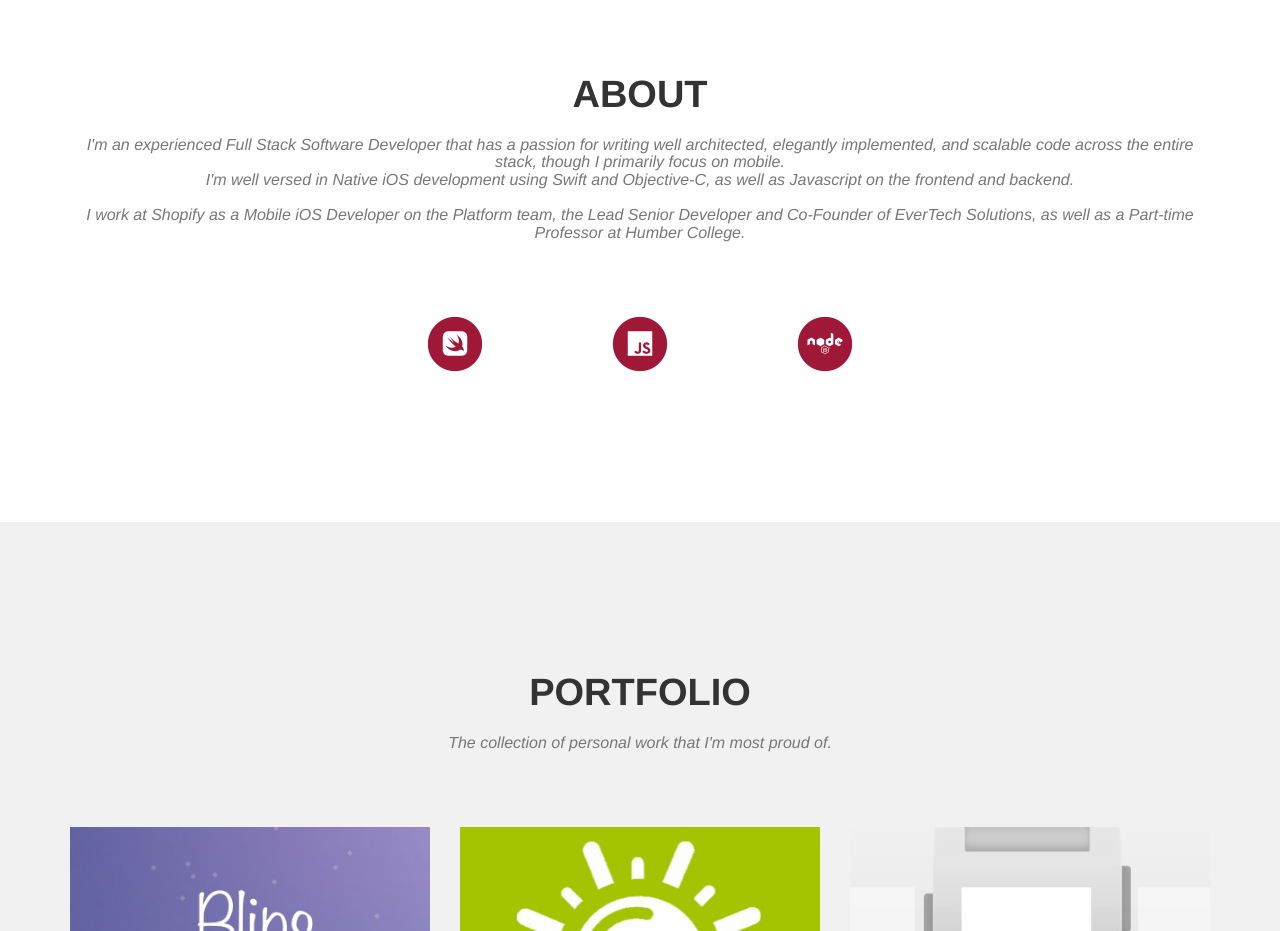
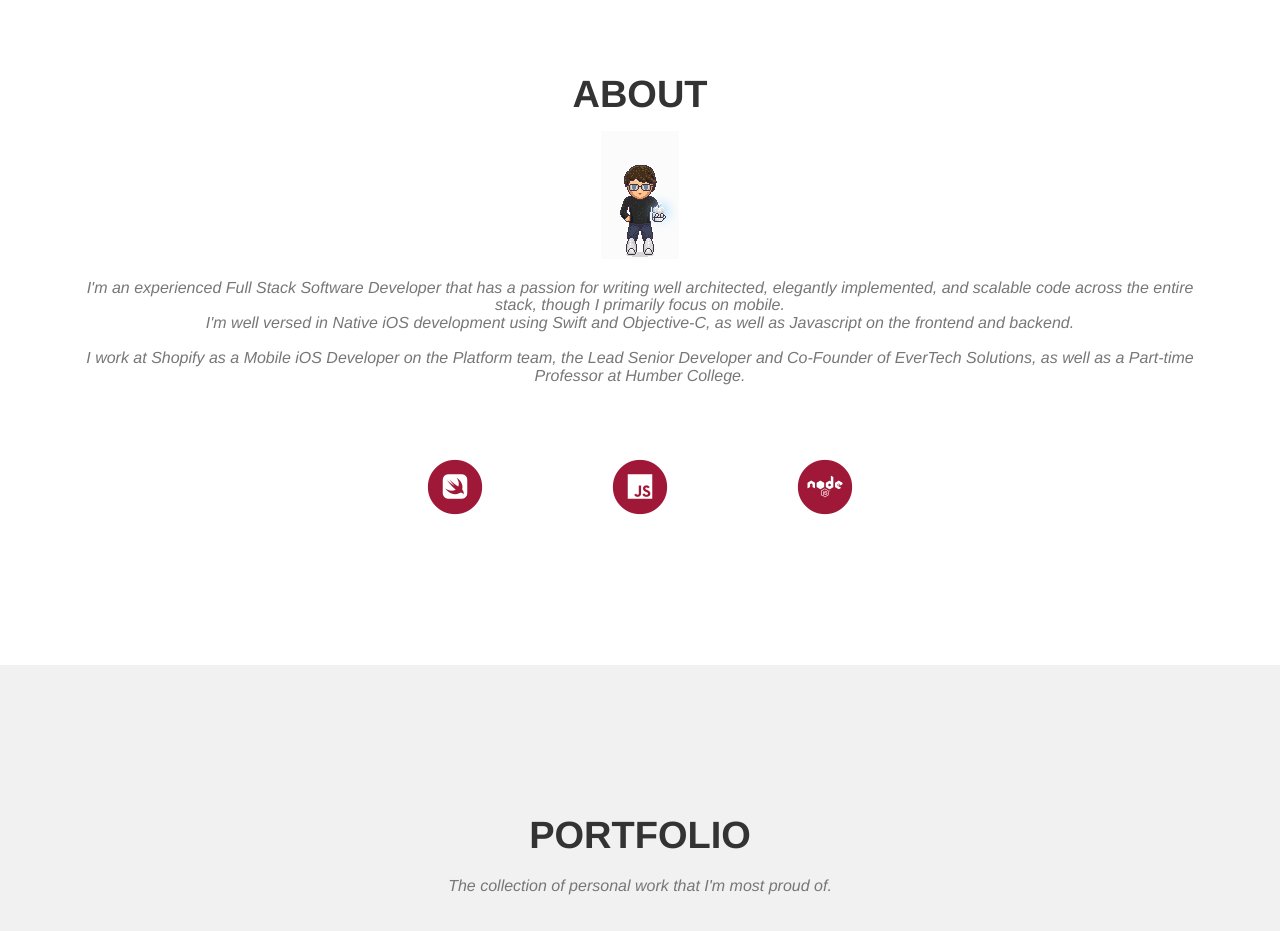
Before and after one commit to andrewapperley/portfolio, a plain HTML site: page index.html in a window 1280 px wide. Shown: the part 960-1891 px from the top of the page. Drawn offline with nearby package versions, Linux system fonts and the light colour scheme; no server answers.

Commit message:
Update index.html

```diff
--- a/index.html
+++ b/index.html
@@ -116,6 +116,7 @@
             <div class="row">
                 <div class="col-lg-12 text-center">
                     <h2 class="section-heading">About</h2>
+                    <img src="/img/andrew.gif">
                     <h3 class="section-subheading text-muted">
                             I'm an experienced Full Stack Software Developer that has a passion for writing well architected,
                             elegantly implemented, and scalable code across the entire stack, though I primarily focus on mobile.</br>
```
